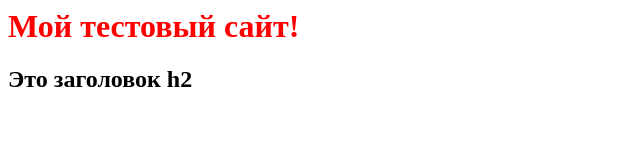
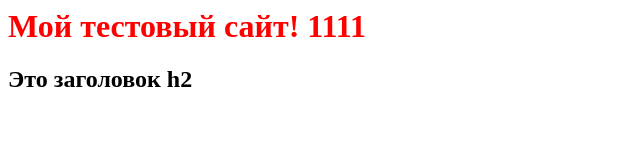
Before and after one commit to gre4ixin/gre4ixin.github.io, a plain HTML site: page index.html in a window 1280 px wide. Shown: the whole page, without its empty margins (0-640 px from the left). Drawn offline with Linux system fonts and the light colour scheme.

Commit message:
Update index.html

```diff
--- a/index.html
+++ b/index.html
@@ -4,7 +4,7 @@
     <link rel="stylesheet" type="text/css" href="style.css">
 </head>
 <body>
-    <h1>Мой тестовый сайт!</h1>
+    <h1>Мой тестовый сайт! 1111</h1>
     <h2>Это заголовок h2</h2>
 </body>
 </html>
```
